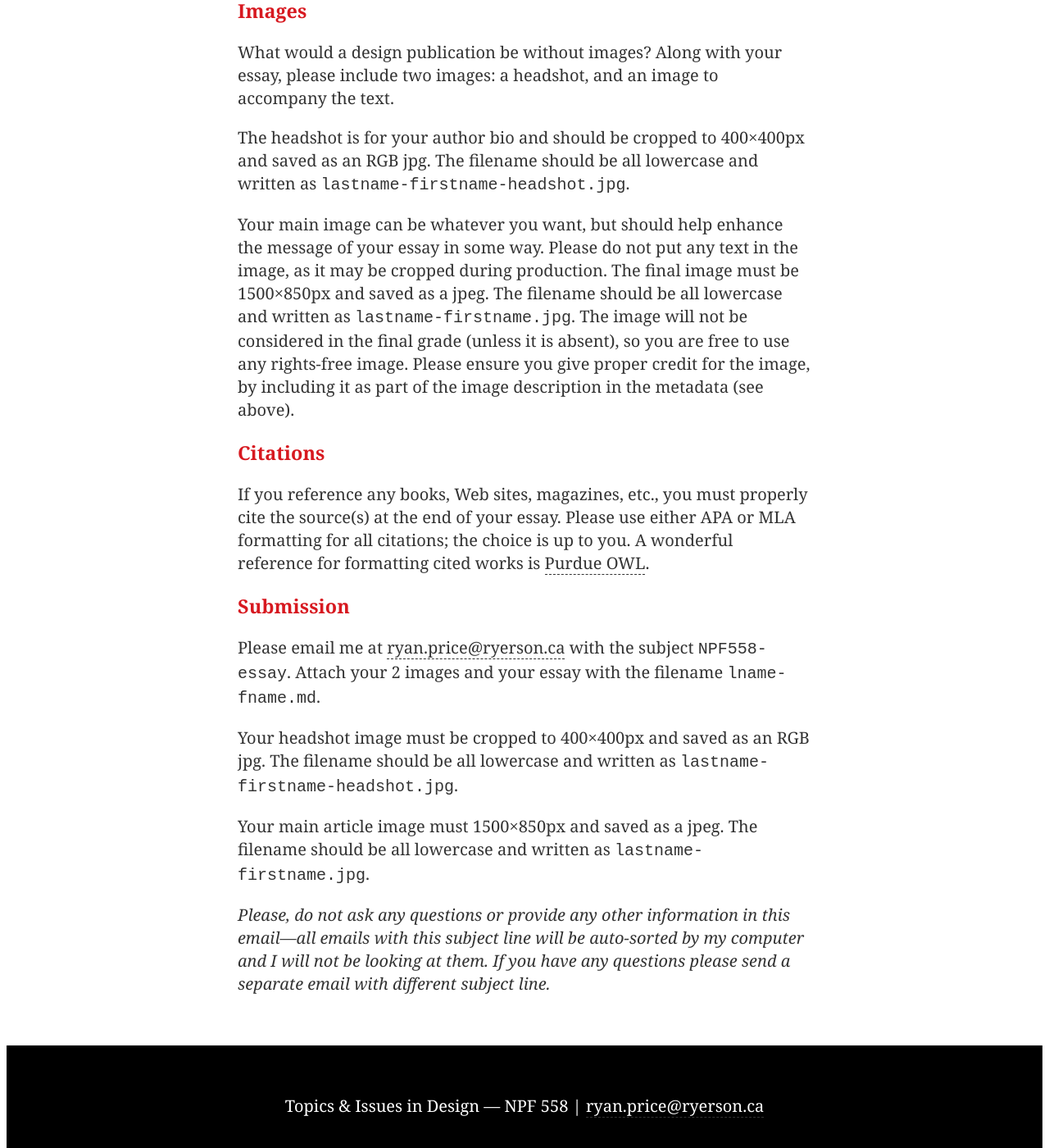
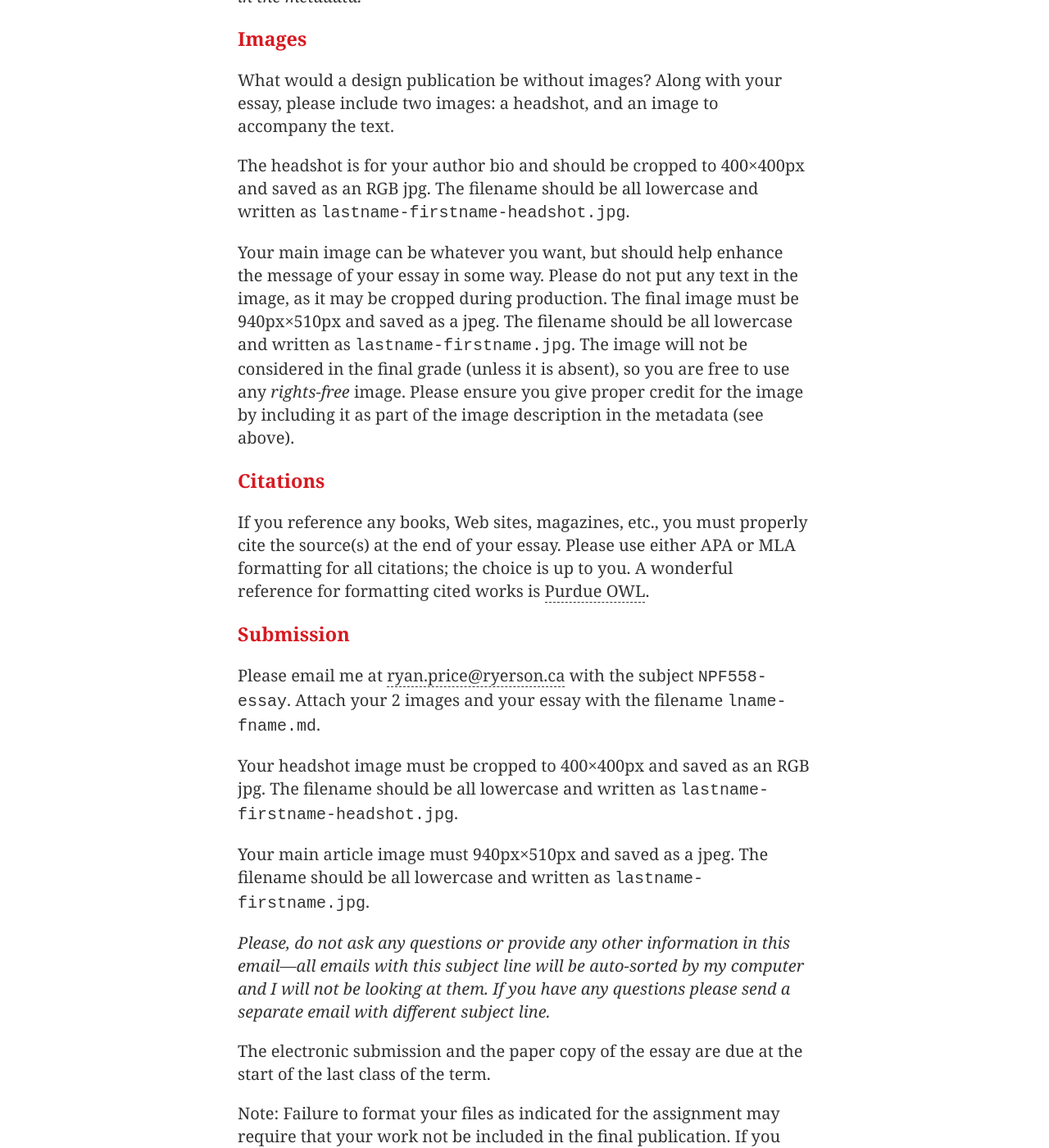
Before and after one commit to ryanwprice/npf558, a Jekyll site: the page built from assignments.md, in a window 1280 px wide and 1400 px high, scrolled down 5470 px. Shown: the whole window at 82% size. Built offline with Jekyll 4.4.1, drawn with Linux system fonts in a browser that asks for light colours; some of the changed text lies outside the part shown.

Commit message:
final essay updated

```diff
--- a/_layouts/lost.html
+++ b/_layouts/lost.html
@@ -76,7 +76,7 @@
   <div class="button"></div>
 
   <!--
-
+  LUKE, I AM YOUR FATHER
    _________________________________
   |:::::::::::::;;::::::::::::::::::|
   |:::::::::::'~||~~~``:::::::::::::|
--- a/assignments.md
+++ b/assignments.md
@@ -77,23 +77,24 @@
 
 ## Assignment 3 - Design Essay
 
-You will be expected to produce a 1000–1200 word essay that will explore an aspect of design covered over the course of the term and expand on the ideas discussed in class. You can discuss the topic as it relates to your own area of practice, or simply as a thought or idea of particular interest to you.
+You will be expected to produce a 1000–1200 word essay that will explore a topic covered over the course of the term and expand on the ideas discussed in class. You can discuss the topic as it relates to your own area of practice, or simply as a thought or idea of particular interest to you.
 
 The essays will be curated and presented as an online magazine and e-book. Options for a physical copy will be discussed and decided by the class.
 
 The assignment is due at the start of the last class of the term.
 
-Essays will be submitted in person as a print copy as well as submitted electronically.
+Essays must be submitted in person as a print copy as well as submitted electronically.
 
 ### Formatting
 
-To facilitate easy conversion for the online magazine and e-book (and print edition?), you will be asked to write your essay using a specific coding language, _Markdown_. This may seem like a difficult hurdle, but the language is very straighforward and there is a [syntax guide](http://daringfireball.net/projects/markdown/syntax) available to help you out. Basically, as long as you are only writing straight paragraphs, there is nothing you need to know.
+To facilitate easy conversion for the online magazine and e-book (and print edition?), you will be asked to write your essay using a specific coding language, _Markdown_. This may seem like a difficult hurdle, but the language is very straighforward and there is a [syntax guide](http://daringfireball.net/projects/markdown/syntax) available to help you out. Basically, as long as you are only writing straight paragraphs, there is nothing you need to know. You can also download a basic [cheat sheet](/assets/markdown-cheatsheet.pdf) that should cover _everything_ you need.
 
-There are several editors which may also prove useful, but any text editor will suffice, as long as the file extension is _md_.
+There are several editors which may also prove useful, but any text editor will suffice, as long as the file extension is `md`.
 
 ### Markdown editors:
 
 - [iA Writer](https://ia.net/writer/mac/) — My personal favourite, but it also costs money
+- [Whiskey](http://usewhiskey.com/) — Free, Mac
 - [Dillenger](http://dillinger.io/) — Free, web-based
 - [MarkdownPad](http://markdownpad.com/) — Free & Paid, Windows
 - [Mou](http://25.io/mou/) — Free, Mac
@@ -102,7 +103,7 @@
 
 ### Metadata
 
-You are also required to include a set of metadata about your file. This is included at the start of your md file and should look like the example below:
+You are also required to include a set of metadata about your file. This is included at the start of your `md` file and should look like the example below:
 
 	---
 	title: Why Comic Sans is Great
@@ -115,7 +116,7 @@
 	bio: Lorem ipsum dolor sit...
 	---
 
-You can download the [sample.zip](/assets/sample.zip) file or copy & paste the text (including the dashes) above to get you started.
+You can download the [essay-sample.zip](/assets/essay-sample.zip) file or copy & paste the text (including the dashes) above to get you started.
 
 ### License
 
@@ -138,7 +139,7 @@
 
 The headshot is for your author bio and should be cropped to 400&times;400px and saved as an RGB jpg. The filename should be all lowercase and written as `lastname-firstname-headshot.jpg`.
 
-Your main image can be whatever you want, but should help enhance the message of your essay in some way. Please do not put any text in the image, as it may be cropped during production. The final image must be 1500&times;850px and saved as a jpeg. The filename should be all lowercase and written as `lastname-firstname.jpg`. The image will not be considered in the final grade (unless it is absent), so you are free to use any rights-free image. Please ensure you give proper credit for the image, by including it as part of the image description in the metadata (see above).
+Your main image can be whatever you want, but should help enhance the message of your essay in some way. Please do not put any text in the image, as it may be cropped during production. The final image must be 940px&times;510px and saved as a jpeg. The filename should be all lowercase and written as `lastname-firstname.jpg`. The image will not be considered in the final grade (unless it is absent), so you are free to use any _rights-free_ image. Please ensure you give proper credit for the image by including it as part of the image description in the metadata (see above).
 
 ### Citations
 
@@ -150,6 +151,10 @@
 
 Your headshot image must be cropped to 400&times;400px and saved as an RGB jpg. The filename should be all lowercase and written as `lastname-firstname-headshot.jpg`.
 
-Your main article image must 1500&times;850px and saved as a jpeg. The filename should be all lowercase and written as `lastname-firstname.jpg`.
+Your main article image must 940px&times;510px and saved as a jpeg. The filename should be all lowercase and written as `lastname-firstname.jpg`.
 
 _Please, do not ask any questions or provide any other information in this email—all emails with this subject line will be auto-sorted by my computer and I will not be looking at them. If you have any questions please send a separate email with different subject line._
+
+The electronic submission and the paper copy of the essay are due at the start of the last class of the term.
+
+Note: Failure to format your files as indicated for the assignment may require that your work not be included in the final publication. If you have any questions or concerns about formatting, please ask well in advance of the due date.
```
Also changed, not shown: 2 other files.
